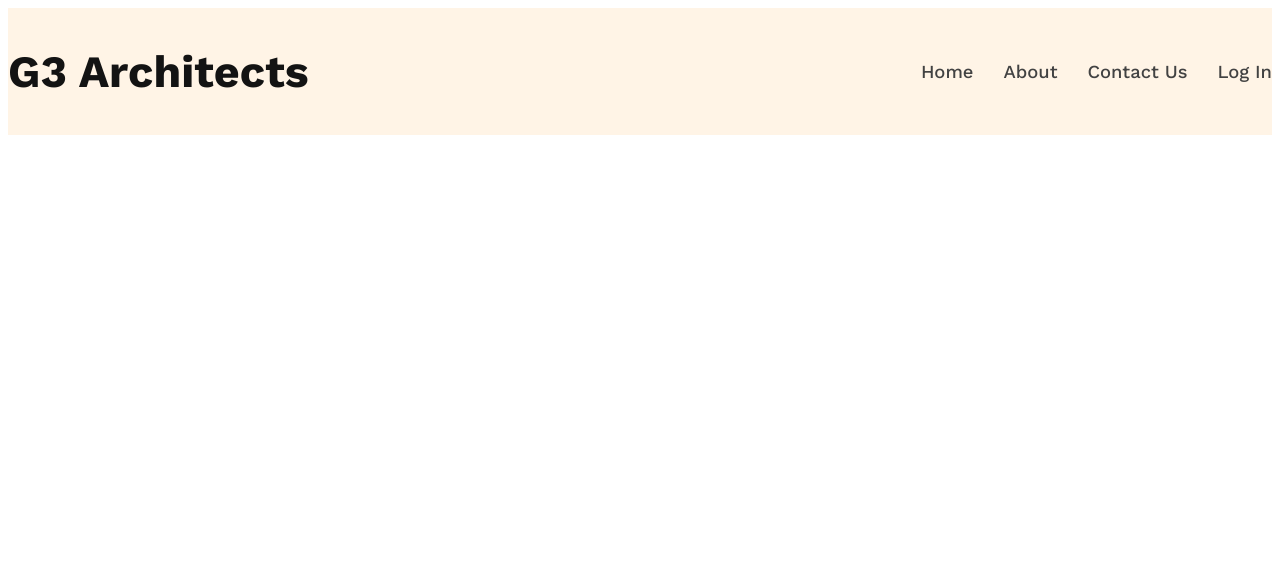
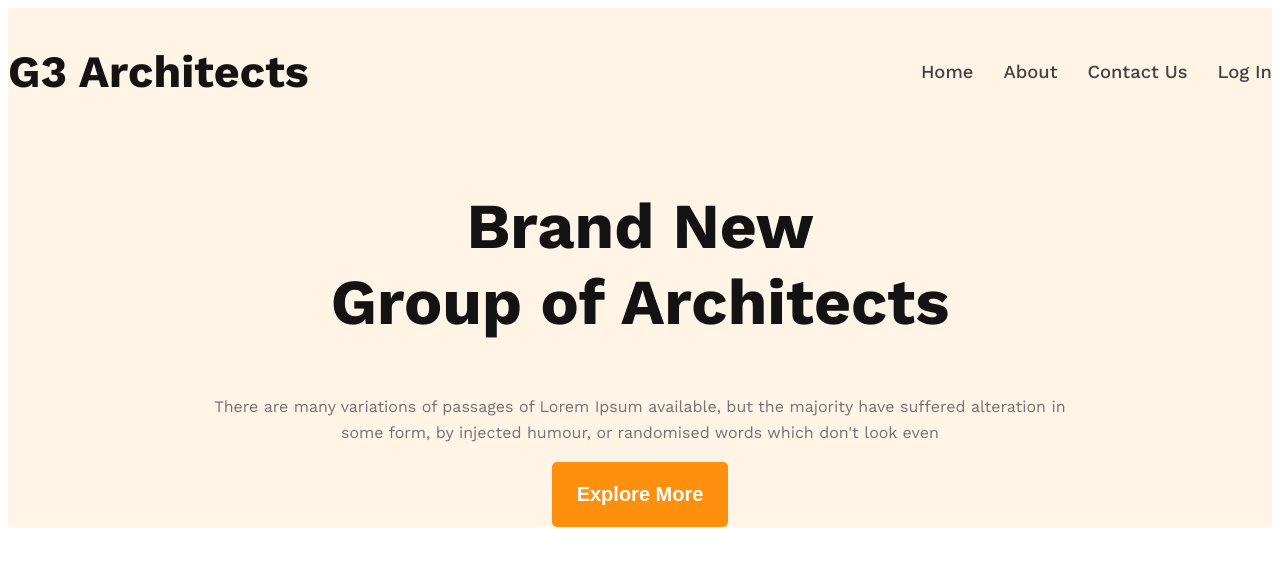
Before and after one commit to mohsin6862/g3-architects, a plain HTML site: page index.html in a window 1280 px wide. Drawn offline with nearby package versions, Linux system fonts and the light colour scheme.

Commit message:
banner info added

```diff
--- a/index.html
+++ b/index.html
@@ -8,7 +8,7 @@
 </head>
 <body class="work-sans-font">
     <header>
-        <nav class="nav-container">
+        <nav class="nav-container max-width-set">
             <div>
                 <h1>G3 Architects</h1>
             </div>
@@ -18,8 +18,14 @@
                 <li><a href="" class="nav-menu">Contact Us</a></li>
                 <li><a href="" class="nav-menu">Log In</a></li>
             </ul>
-
         </nav>
+        <section class="banner-container">
+            <div class="banner-info max-width-set">
+                <h1>Brand New <br> Group of Architects </h1>
+                <p>There are many variations of passages of Lorem Ipsum available, but the majority have suffered alteration in some form, by injected humour, or randomised words which don't look even</p>
+                <button class="btn">Explore More</button>
+            </div>
+        </section>
 
     </header>
     <main>
--- a/styles.css
+++ b/styles.css
@@ -12,8 +12,7 @@ header{
     display: flex;
     justify-content: space-between;
     align-items: center;
-    margin: 0 auto;
-    max-width: 1440px;
+
 
 }
 .nav-title,.nav-title a{
@@ -31,3 +30,33 @@ header{
     font-weight: bold;
     color: rgba(19, 19, 19, 1);
 }
+/* shared style */
+.max-width-set{
+ margin: 0 auto;
+ max-width: 1440px;
+}
+.btn{
+    background-color: #FF900E;
+    font-size: 1.25rem;
+    font-weight: 600;
+    color: white;
+    padding: 21px 25px;
+    border: none;
+    border-radius: 5px;
+}
+/* shared style end */
+.banner-info{
+    margin: 0 auto;
+    max-width: 862px;
+   text-align: center;
+}
+.banner-info h1{
+    font-size: 4rem;
+    font-weight: bold;
+    color: rgba(19, 19, 19, 1);
+}
+.banner-info p{
+    font-size: 1rem;
+    color: rgba(114, 114, 114, 1);
+    line-height: 26px;
+}
```
